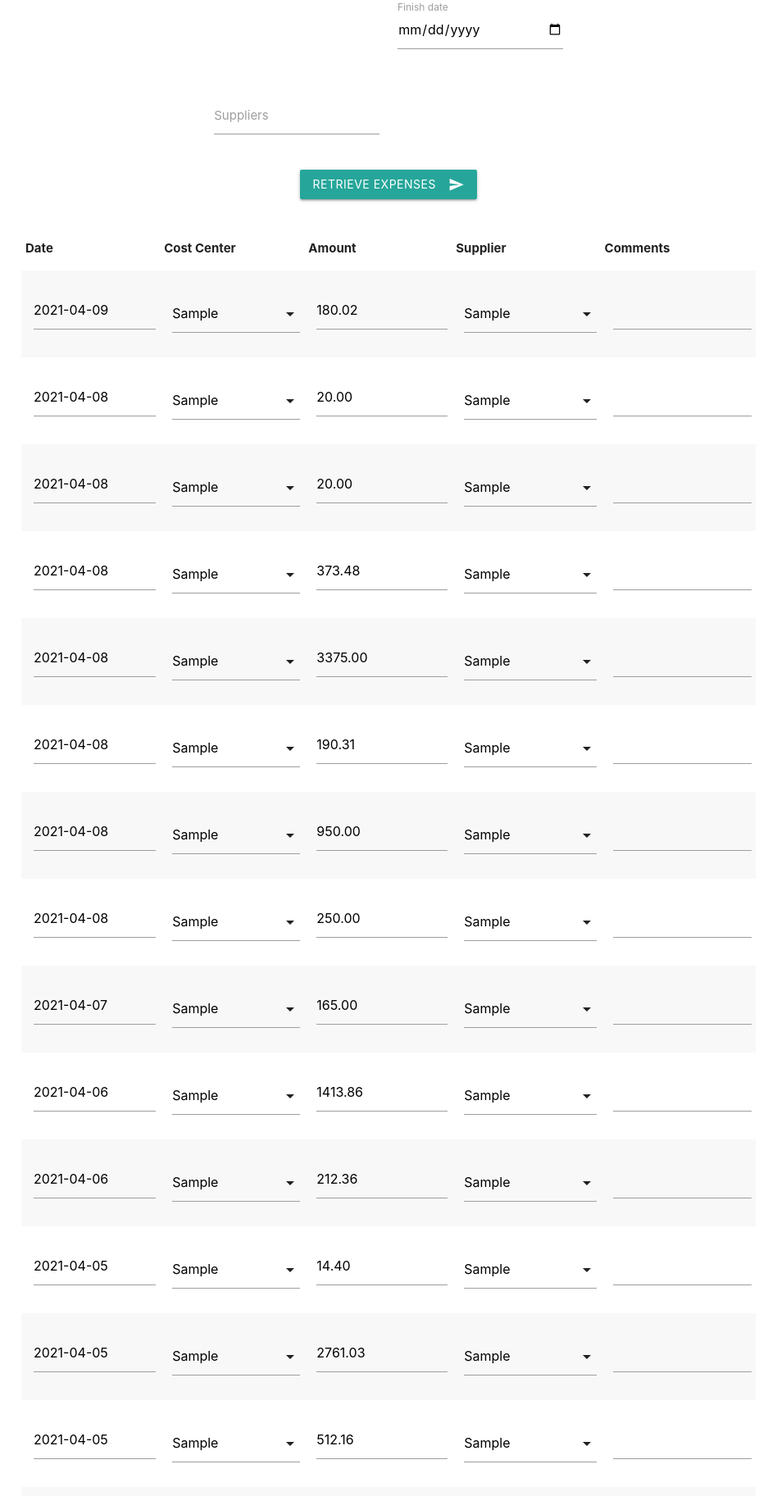
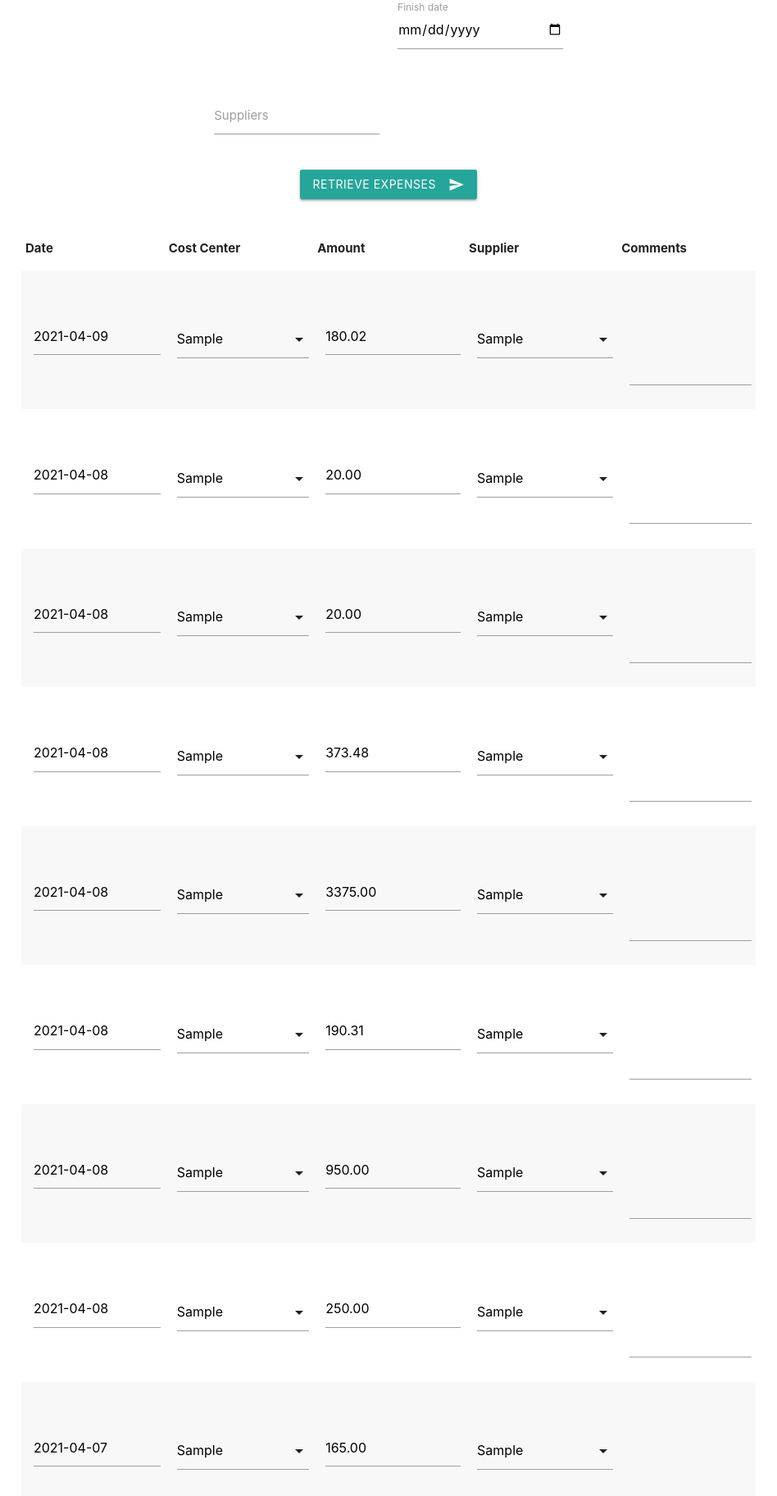
Before and after one commit to carlossgv/dosbandidos_project, a Django app: template accounting/templates/accounting/edit-expenses.html in a window 1280 px wide. Shown: the part 136-1961 px from the top of the page at 82% size, without its empty margins (166-1114 px from the left). Run offline with Django 3.2, Linux system fonts and the light colour scheme; data comes from the database, SQL or seed files in the repository; the template is opened without the code that fills it: values that come from a table or form of the project are taken from there, most other values are stand-ins (such as "Sample title", 1, 10 or a date in 2020); form fields are guessed from the names that the template uses.

Commit message:
change comments to textarea in expenses edit table

```diff
--- a/accounting/templates/accounting/editable-expenses-table.html
+++ b/accounting/templates/accounting/editable-expenses-table.html
@@ -1,4 +1,4 @@
-<form method="POST">
+<form method="POST" id="edit-expenses-table-form">
     {% csrf_token %}
     <table class="striped highlight responsive-table">
         <thead>
@@ -12,7 +12,7 @@
         </thead>
         <tbody>
         {% for expense in expenses %}
-        <tr id="{{expense.pk}}-expense-row">
+        <tr id="{{expense.pk}}-expense-row" style="height: 150px">
             <td><input type="text" name="{{expense.pk}}-date" value="{{ expense.date|date:'Y-m-d' }}"></td>
             <td>
                 <div class="input-field">
@@ -41,7 +41,8 @@
                     </select>
                 </div>
             </td>
-            <td><input type="text" name="{{expense.pk}}-comments" value="{{ expense.comments }}"></td>
+<!--            <td><input type="text" name="{{expense.pk}}-comments" value="{{ expense.comments }}"></td>-->
+            <td><textarea name="{{expense.pk}}-comments" rows="5" style="height: 100%" class="materialize-textarea">{{expense.comments}}</textarea></td>
         </tr>
         {% endfor %}
         </tbody>
```
